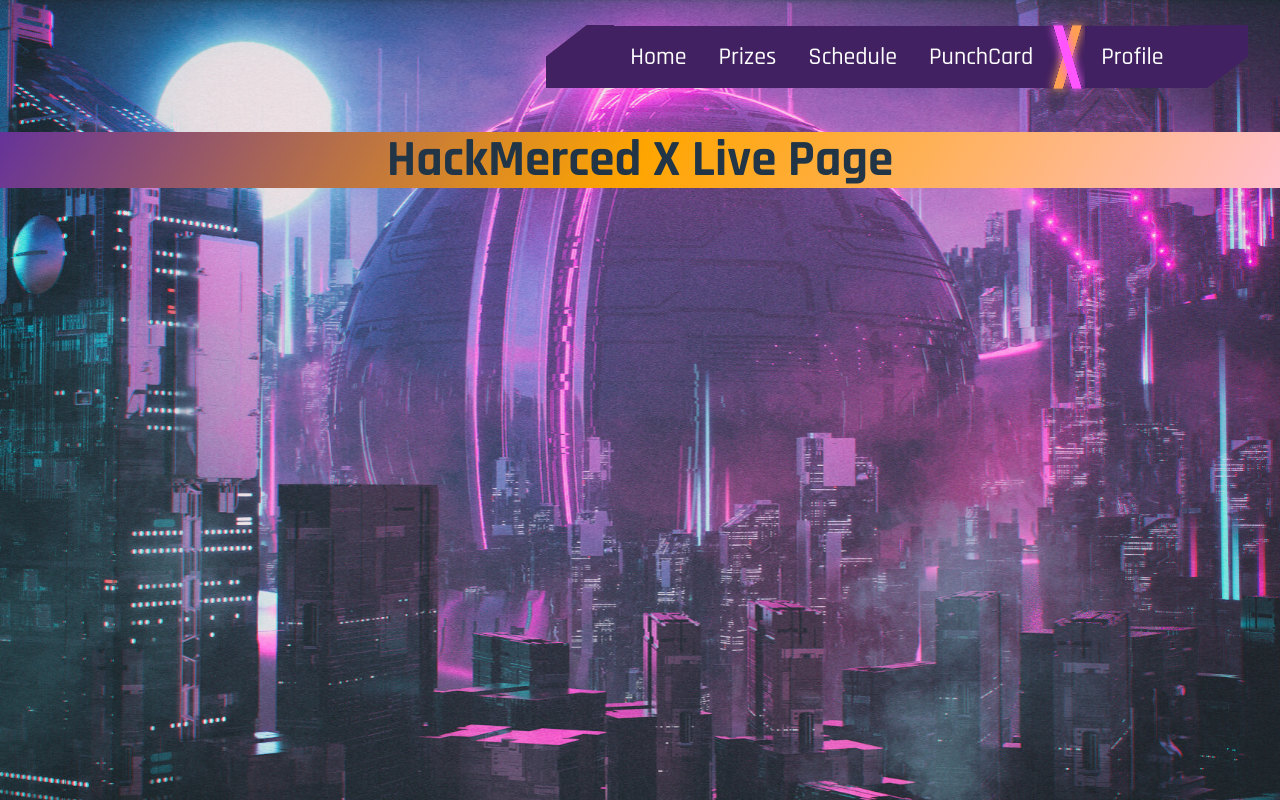
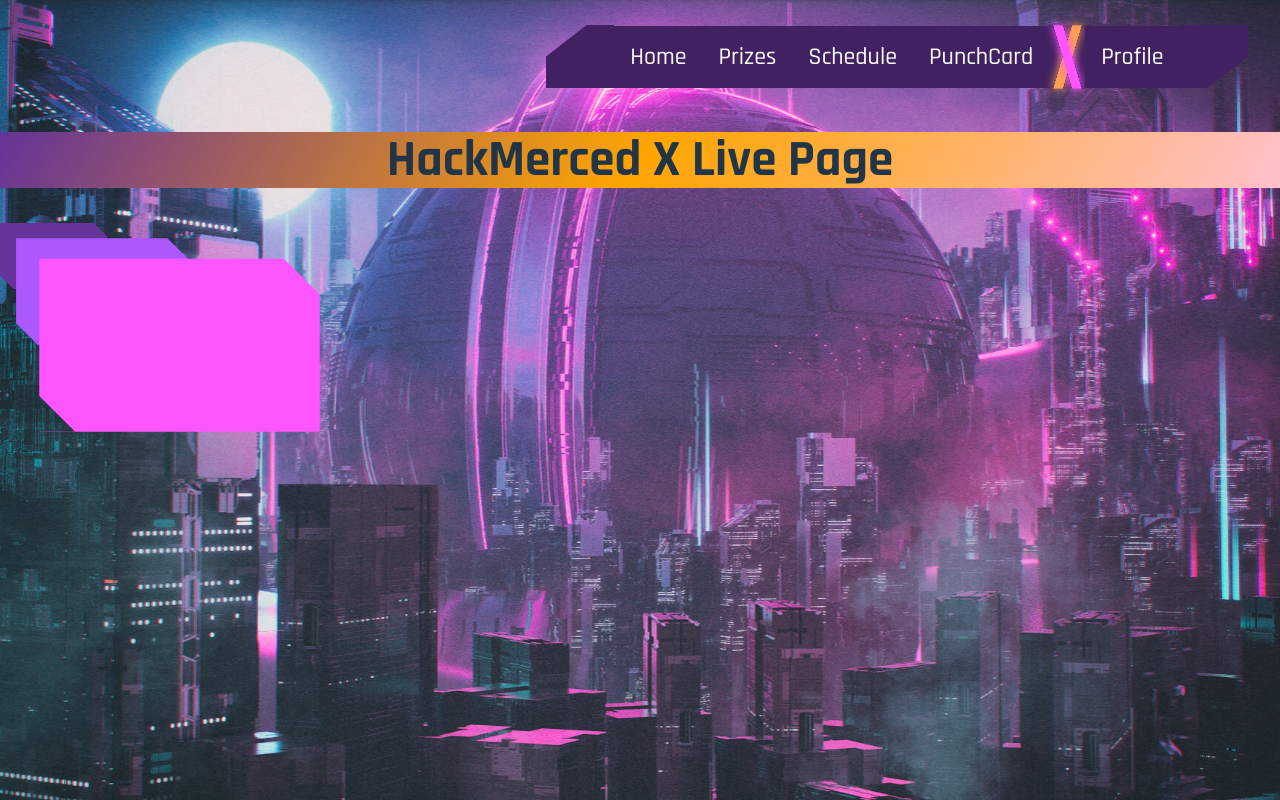
Before and after one commit to HackMerced/HackMerced-X-Live, a React (Vite) app: page / in a window 1280 px wide. Built offline with nearby package versions, Linux system fonts and the light colour scheme.

Commit message:
added event timer asset jet'

```diff
--- a/src/Components/CSS/MainPage.css
+++ b/src/Components/CSS/MainPage.css
@@ -2,3 +2,10 @@
     background: linear-gradient(120deg, #663399, orange, pink);
 
 }
+
+
+.event-timer-background{
+    width: 20rem;
+    float: left;
+
+}
--- a/src/Components/MainPage.jsx
+++ b/src/Components/MainPage.jsx
@@ -4,7 +4,9 @@ import './CSS/MainPage.css'
 function MainPage() {
     return (
       <div className="MainPage">
+
         <h1>HackMerced X Live Page</h1>
+        <img src="/mainAssets/Group 57.svg" className='event-timer-background' />
       </div>
     );
   }
```
Also changed, not shown: public/mainAssets/Group 57.svg (added).
